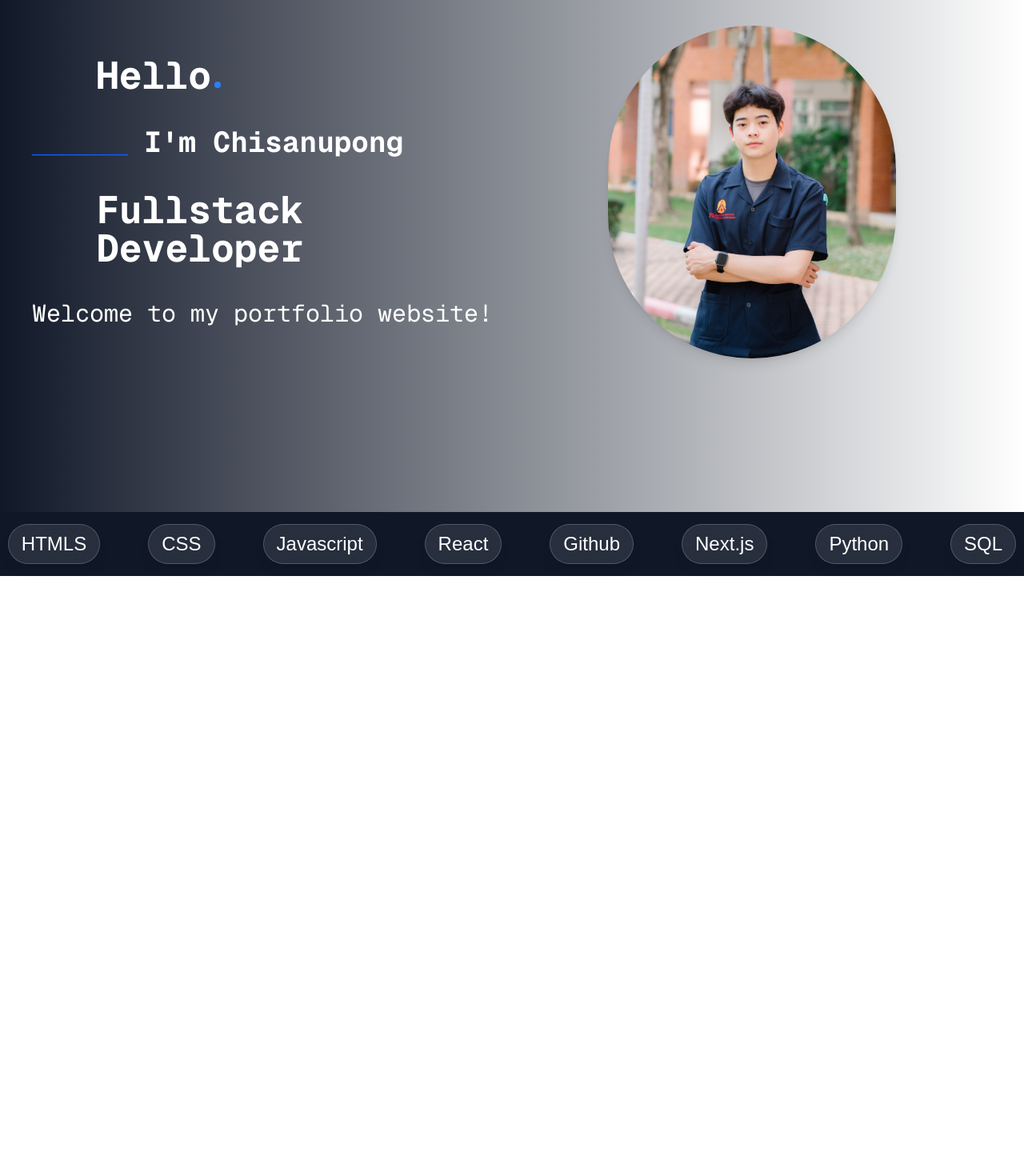
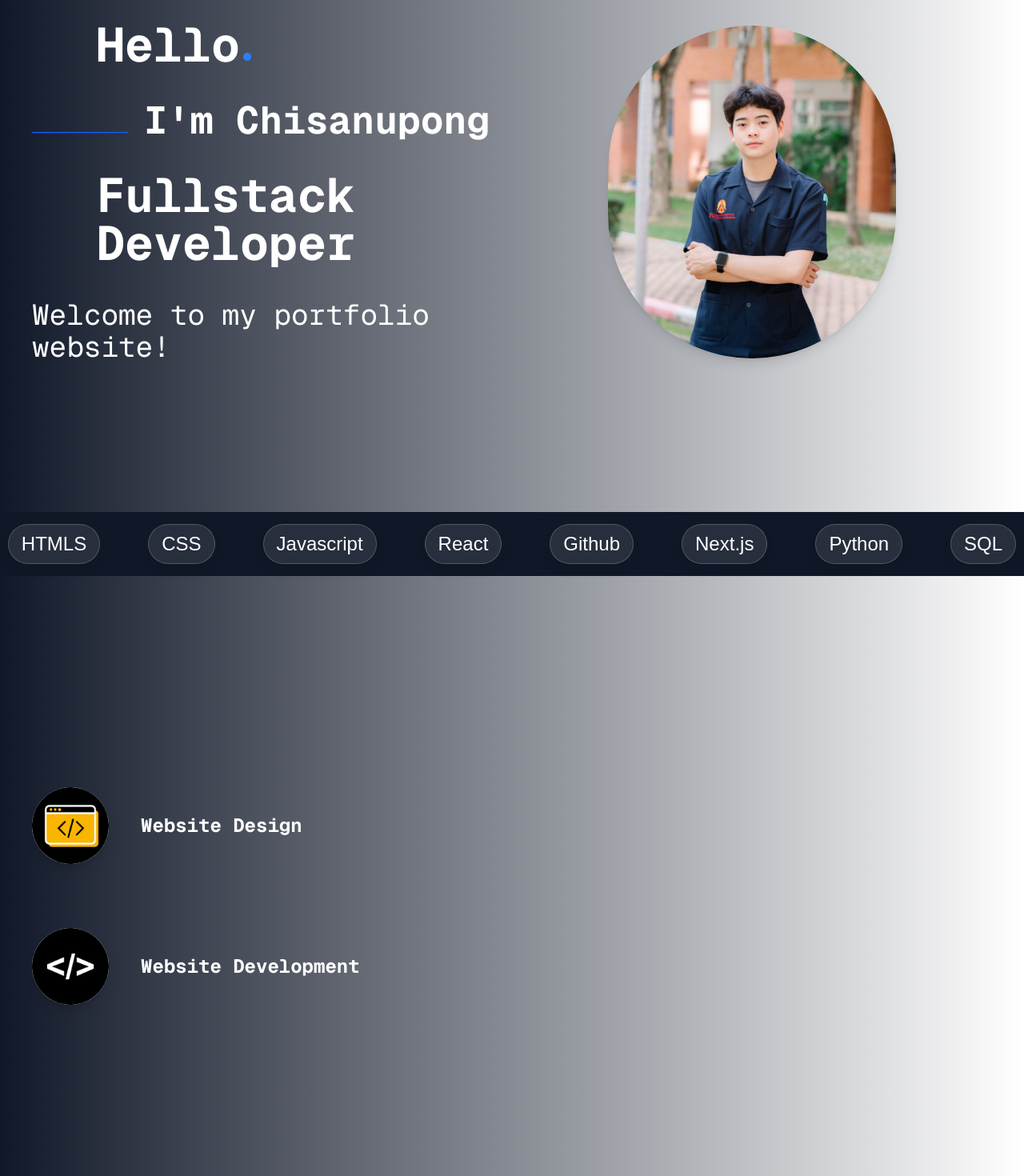
Before and after one commit to LeftRightConfuse/PortFolio_Project, a Next.js app: page / in a window 1280 px wide. Shown: the part 160-1630 px from the top of the page at 80% size. Before the commit the page ends 880 px from the top, so only its background shows below. Built offline with nearby package versions, Linux system fonts and the light colour scheme.

Commit message:
about more

```diff
--- a/src/app/page.jsx
+++ b/src/app/page.jsx
@@ -10,22 +10,22 @@ export default function Home() {
         {/* ฝั่งซ้าย (ข้อความ) */}
         <div className="flex-1 flex flex-col justify-center">
           <div className="relative flex items-center">
-            <p className="text-white font-mono text-5xl font-bold relative z-10 pl-20">Hello</p>
-            <div className="absolute left-57 top-8 w-2 h-2 bg-blue-500 rounded-full z-0"></div>
+            <p className="text-white font-mono text-6xl font-bold relative z-10 pl-20">Hello</p>
+            <div className="absolute left-66 top-10 w-2.5 h-2.5 bg-blue-500 rounded-full z-0"></div>
           </div>
 
           <div className="flex items-center mt-10">
             <p className="text-blue-600 text-4xl font-bold mr-5">______</p>
-            <p className="text-white font-mono text-4xl font-bold">
+            <p className="text-white font-mono text-5xl font-bold">
               I'm Chisanupong
             </p>
           </div>
 
-          <p className="text-white font-mono text-5xl font-bold mt-10 pl-20">
+          <p className="text-white font-mono text-6xl font-bold mt-10 pl-20">
             Fullstack Developer
           </p>
 
-          <p className="text-white font-mono text-3xl mt-10">
+          <p className="text-white font-mono text-4xl mt-10">
             Welcome to my portfolio website!
           </p>
         </div>
@@ -35,7 +35,7 @@ export default function Home() {
           <img
             src="./profile.JPG"
             alt="Profile Picture"
-            className="w-[60%] max-w-md rounded-full object-cover shadow-lg"/>
+            className="w-[60%] rounded-full object-cover shadow-lg"/>
         </div>
       </div>
       <div className="text-2xl font-Poppins flex items-center justify-center gap-15 h-20 bg-gray-900">
@@ -64,7 +64,27 @@ export default function Home() {
           SQL
         </span>
       </div>
+      <div className="flex h-screen w-full bg-gradient-to-r from-gray-600 from-gray-70 from-gray-900 py-10 px-10">
+        <div className="flex1 flex m-auto text-white">
+          <div className="block w-full">
+            <div className='flex items-center'>
+              <img
+                src="./webdeslogo.png"
+                alt="Website Design Picture"
+                className="w-[8%] rounded-full object-cover shadow-lg"/>
+              <p className='text-2xl font-mono font-bold ml-10'>Website Design</p>
+            </div>
+            <div className='flex mt-20 items-center'>
+              <img
+                src="./webdevlogo.jpg"
+                alt="Website Design Picture"
+                className="w-[8%] rounded-full object-cover shadow-lg"/>
+              <p className='text-2xl font-mono font-bold ml-10'>Website Development</p>
+            </div>
+          </div>
+        </div>
 
+      </div>
     </div>
   );
 }
```
Also changed, not shown: public/webdeslogo.png (added), public/webdevlogo.jpg (added).
